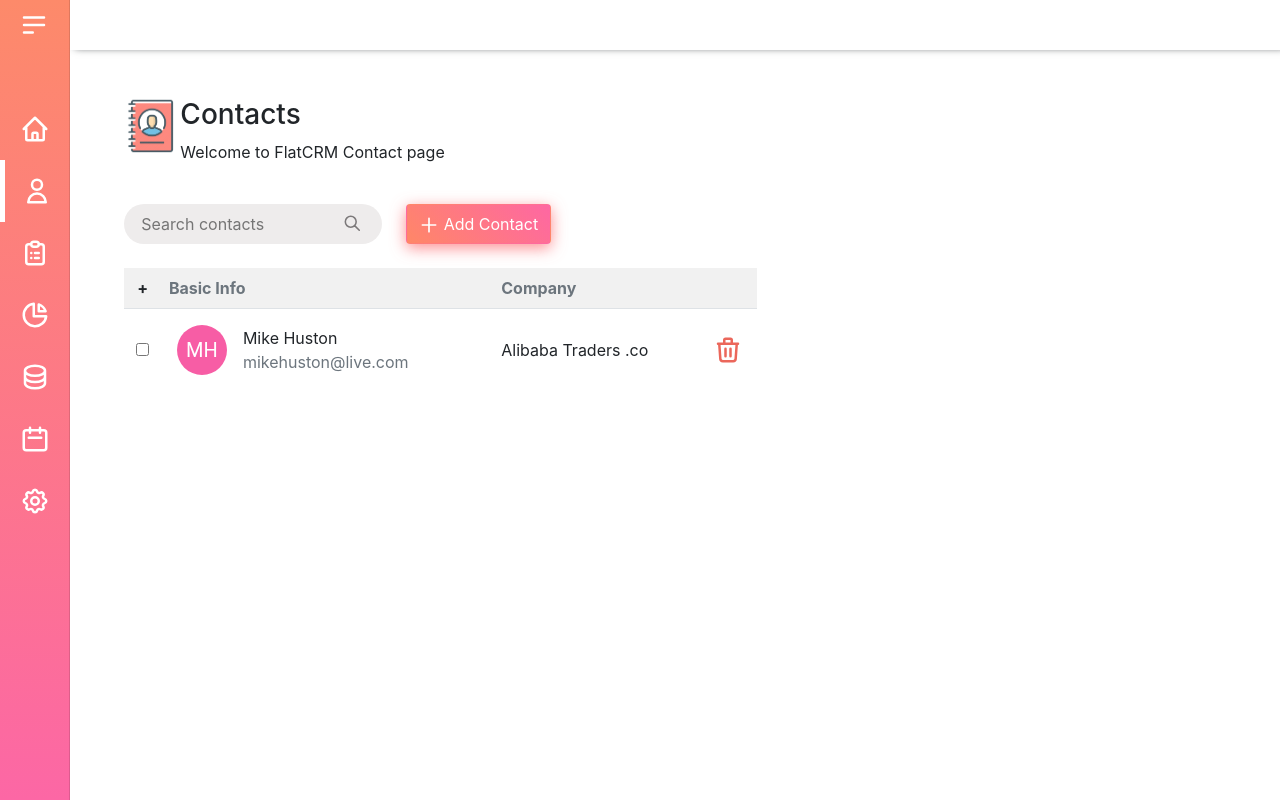
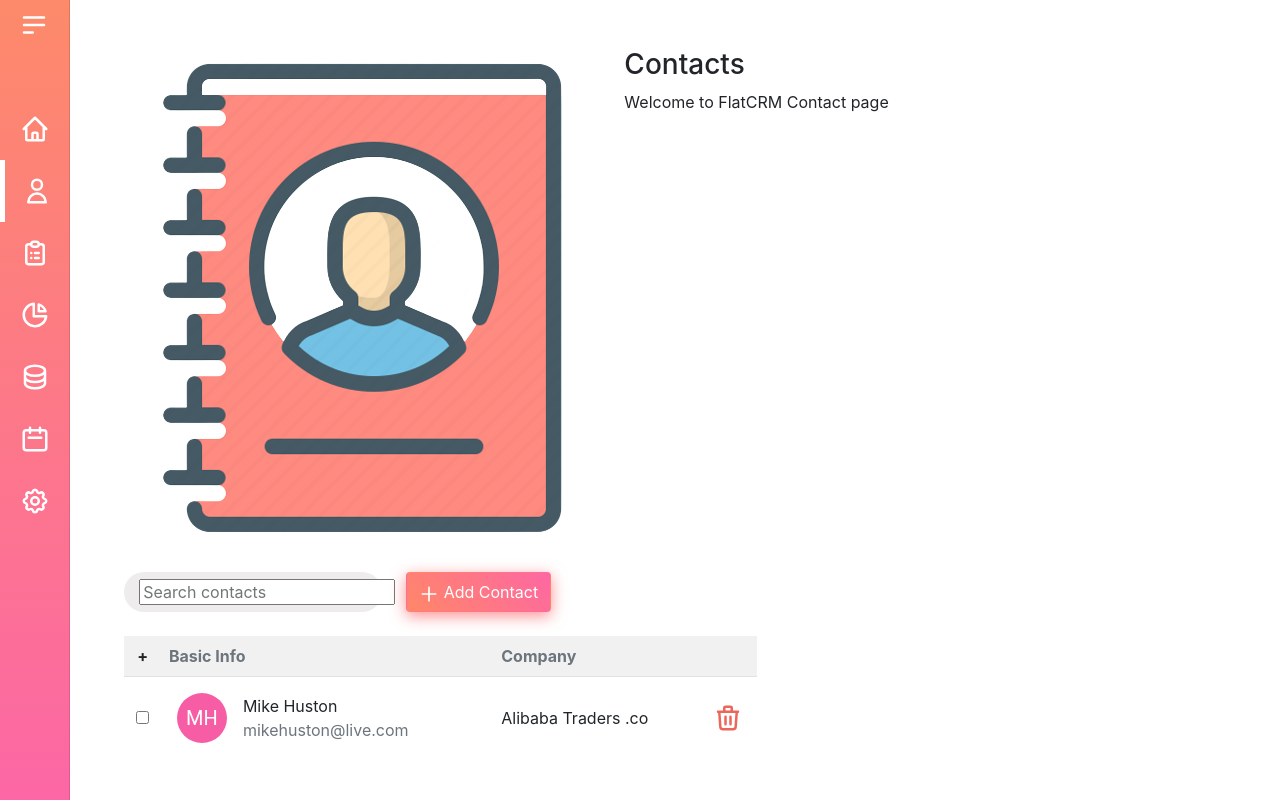
Before and after one commit to vishal-rathod-07/Contact-List-App, a React (Create React App) app: page / in a window 1280 px wide. Built offline with nearby package versions, Linux system fonts and the light colour scheme.

Commit message:
Refactor: Extra styles removed

```diff
--- a/src/App.scss
+++ b/src/App.scss
@@ -1,82 +1,3 @@
 .App {
-  // text-align: center;
   display: flex;
-
-  .main-content {
-    overflow: hidden;
-  }
-
-  .main-content-top {
-    height: 50px;
-    box-shadow: 5px -3px 8px 0px;
-  }
 }
-
-.logo {
-  height: 7vmin;
-  pointer-events: none;
-}
-
-.search {
-  color: #222;
-}
-
-.btn-label {
-  padding: 0 16px;
-  font-size: 14px !important;
-  line-height: 18px !important;
-  font-weight: 600 !important;
-  text-overflow: ellipsis !important;
-}
-
-.serch-icon {
-  background-color: var(--header-brand-color);
-  border-radius: 50%;
-  color: #7c797a;
-  padding: 5px;
-  height: 32px;
-  width: 32px;
-  margin: 7px 7px 7px 0;
-}
-
-.search-input {
-  background-color: #eeecec;
-  color: #7c797a;
-  // color: #d9d9d9;
-  width: 100%;
-  border: none;
-}
-
-.search-input:focus {
-  outline: none;
-}
-
-@media (prefers-reduced-motion: no-preference) {
-  .App-logo {
-    animation: App-logo-spin infinite 20s linear;
-  }
-}
-
-.App-header {
-  background-color: #282c34;
-  min-height: 100vh;
-  display: flex;
-  flex-direction: column;
-  align-items: center;
-  justify-content: center;
-  font-size: calc(10px + 2vmin);
-  color: white;
-}
-
-.App-link {
-  color: #61dafb;
-}
-
-@keyframes App-logo-spin {
-  from {
-    transform: rotate(0deg);
-  }
-  to {
-    transform: rotate(360deg);
-  }
-}
```
